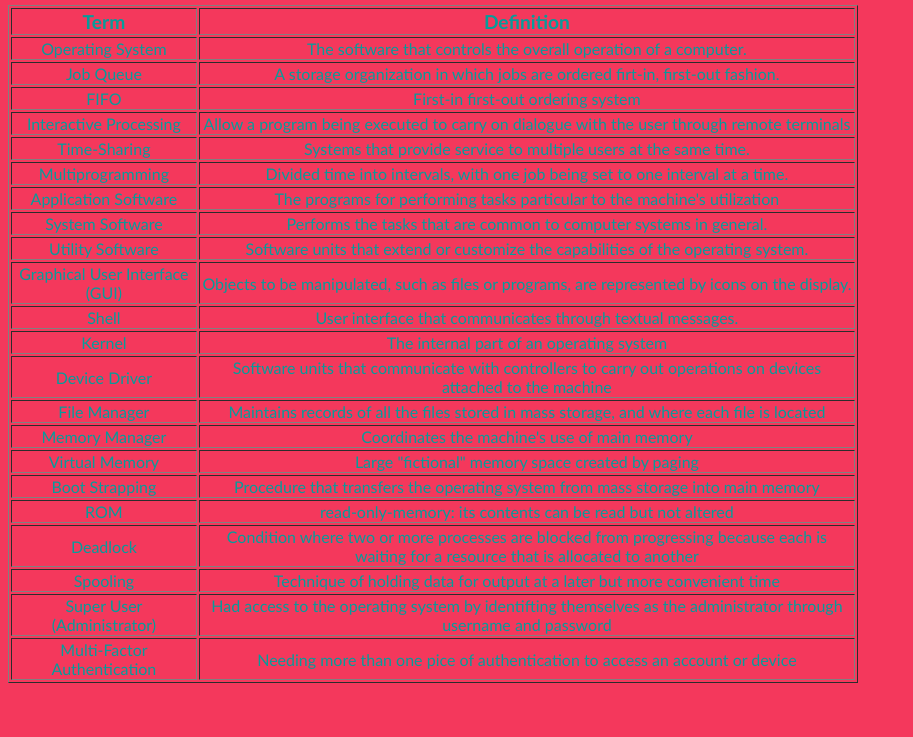
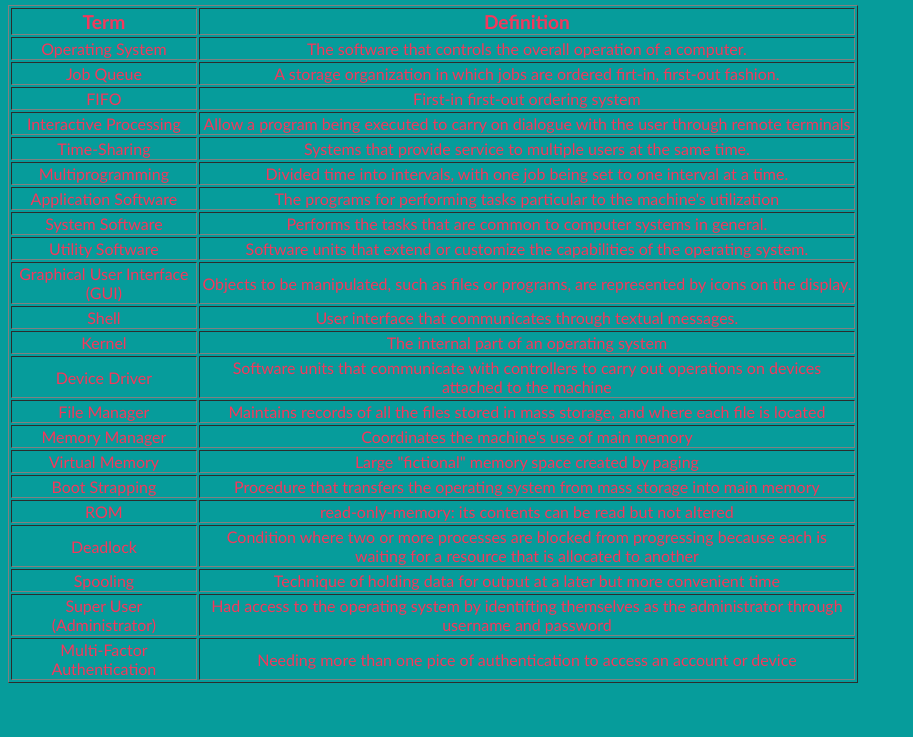
Before and after one commit to gsanok-pvcc/gsanok-pvcc.github.io, a plain HTML site: page opsys.html in a window 1280 px wide. Shown: the part 63-800 px from the top of the page, without its empty margins (0-913 px from the left). Drawn offline with Linux system fonts and the light colour scheme.

Commit message:
Update opsys.html

```diff
--- a/opsys.html
+++ b/opsys.html
@@ -5,7 +5,7 @@
     <head>
         <title>Operating Systems Terminology</title>
     </head>
-    <body style="color:#069c9b; background-color:#f4385c; font-family: Calibri;">
+    <body style="color:#f4385c; background-color:#069c9b; font-family: Calibri;">
         <h1> Operating Systems Terminology</h1>
         <table border="1" style="text-align:center;" width="850">
             <tr style="font-weight: bold; font-size: 120%;">
```
